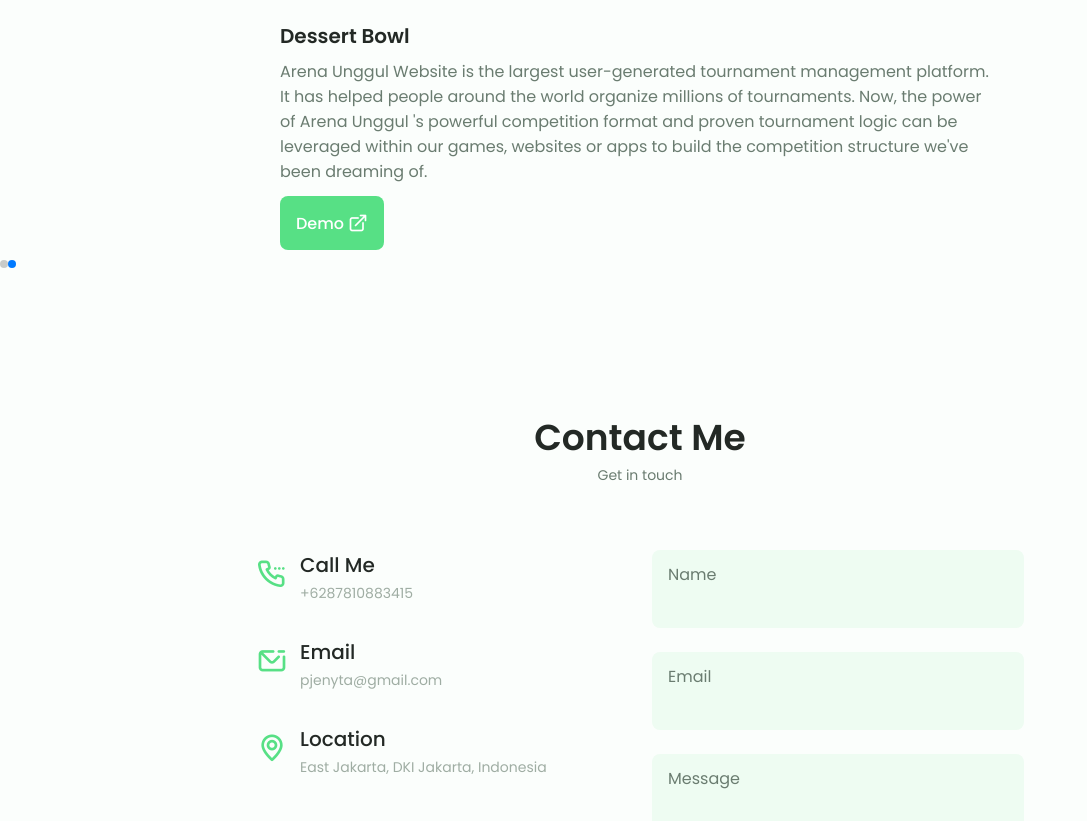
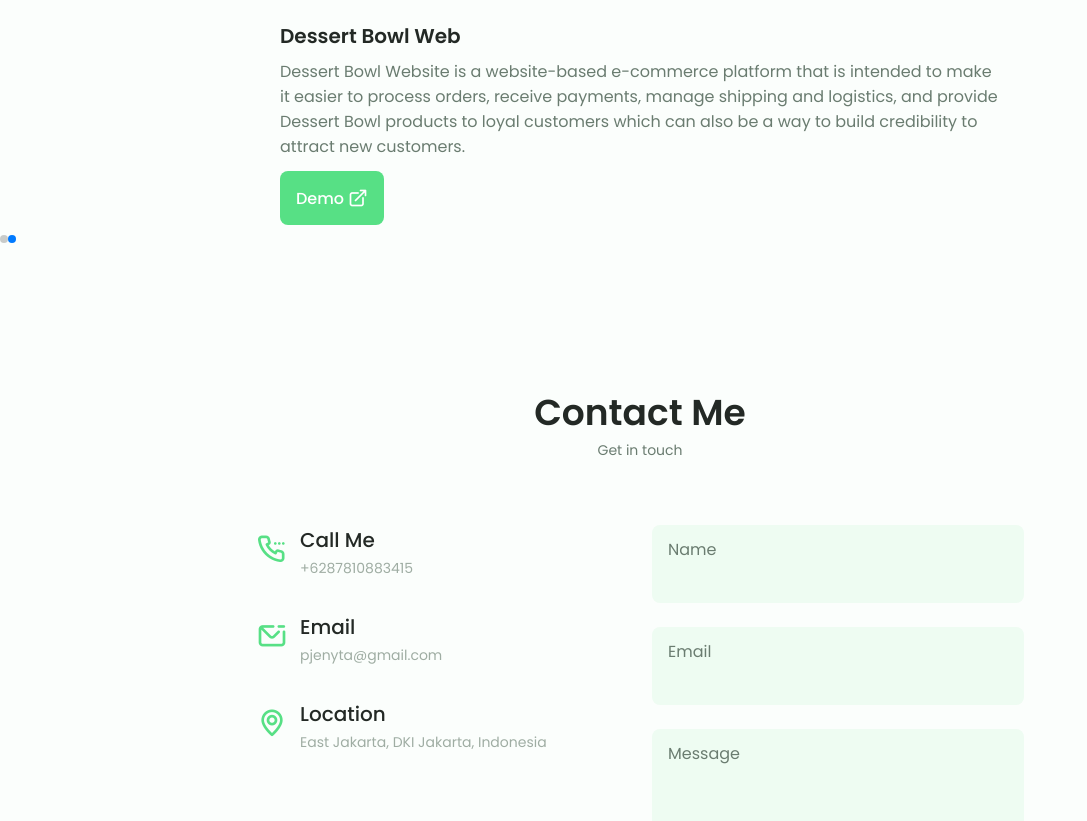
Before and after one commit to jenyta-id/portoweb, a plain HTML site: page index.html in a window 1280 px wide. Shown: the part 3565-4386 px from the top of the page, without its empty margins (0-1087 px from the left). Drawn offline with nearby package versions, Linux system fonts and the light colour scheme.

Commit message:
Update index.html

```diff
--- a/index.html
+++ b/index.html
@@ -592,8 +592,8 @@
         <img src="assets/img/portfolio3.jpeg" class="portfolio__img">
 
         <div class="portfolio__data">
-          <h3 class="portfolio__title">Dessert Bowl</h3>
-          <p class="portfolio__description">Arena Unggul Website is the largest user-generated tournament management platform. It has helped people around the world organize millions of tournaments. Now, the power of Arena Unggul 's powerful competition format and proven tournament logic can be leveraged within our games, websites or apps to build the competition structure we've been dreaming of.</p>
+          <h3 class="portfolio__title">Dessert Bowl Web</h3>
+          <p class="portfolio__description">Dessert Bowl Website is a website-based e-commerce platform that is intended to make it easier to process orders, receive payments, manage shipping and logistics, and provide Dessert Bowl products to loyal customers which can also be a way to build credibility to attract new customers.</p>
           <a href="https://github.com/jenyta-id" class="button button--flex button--small portfolio__button">
             Demo
             <i class="uil uil-external-link-alt button__icon"></i>
```
